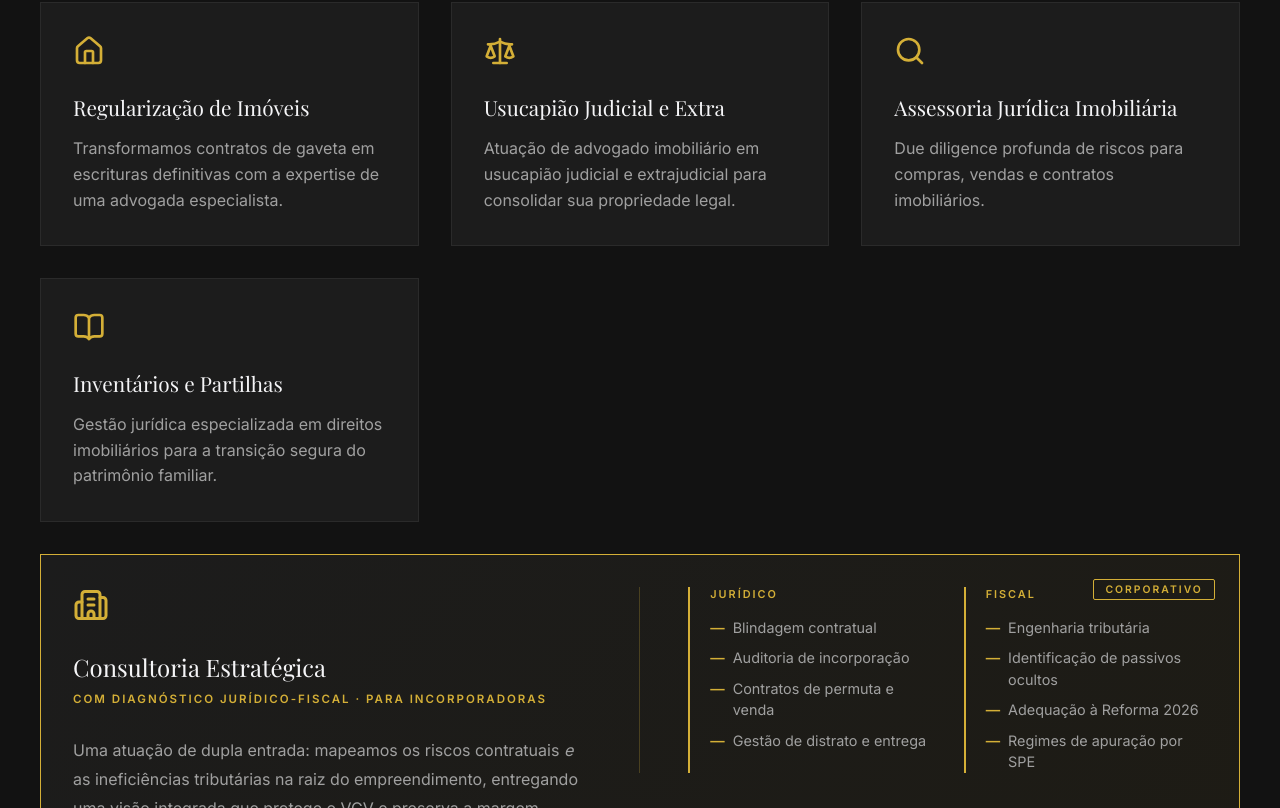
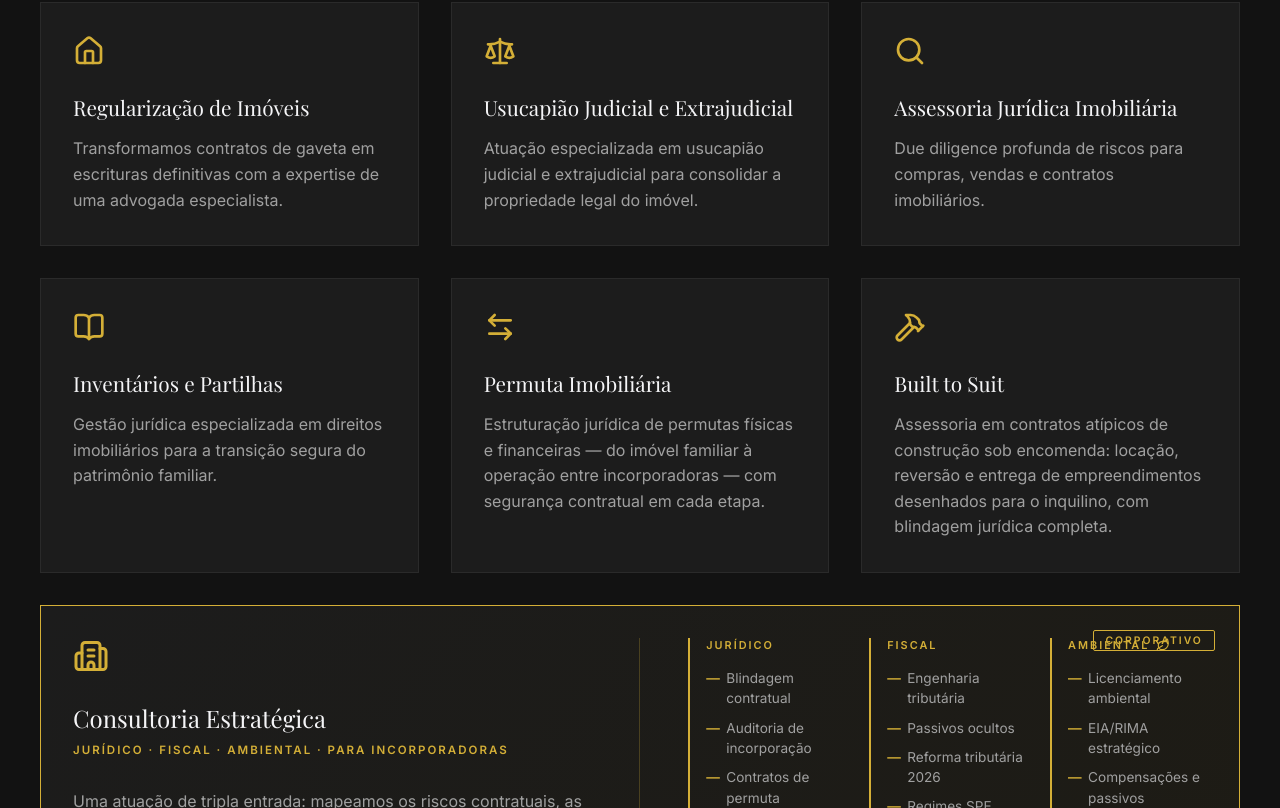
Before and after one commit to aleandrade926/andrade-florio-web, a React (Vite) app: page / in a window 1280 px wide. Shown: the part 2252-3060 px from the top of the page. Built offline with nearby package versions, Linux system fonts and the light colour scheme; a web font is replaced by a local one.

Commit message:
feat: 6 cards grid (Permuta + BTS) + banner 3 pilares (Juridico Fiscal Ambiental)

```diff
--- a/src/pages/Home.jsx
+++ b/src/pages/Home.jsx
@@ -1,5 +1,5 @@
 import React, { useState } from 'react';
-import { Shield, Home, Search, BookOpen, MessageCircle, CheckCircle2, GraduationCap, Scale, ChevronRight, Building2 } from 'lucide-react';
+import { Shield, Home, Search, BookOpen, MessageCircle, CheckCircle2, GraduationCap, Scale, ChevronRight, Building2, ArrowLeftRight, Hammer, Leaf } from 'lucide-react';
 import { Link } from 'react-router-dom';
 import { WhatsAppButton, StickyWhatsApp, Footer, Navbar, LinkedinIcon } from '../components/Shared';
 
@@ -145,13 +145,39 @@ export default function HomePage() {
             </p>
           </div>
 
-          {/* Grid 4 serviços principais */}
+          {/* Grid 6 serviços — 3 colunas no desktop, 1 no mobile */}
           <div style={{ display: 'grid', gridTemplateColumns: 'repeat(auto-fit, minmax(280px, 1fr))', gap: '2rem' }}>
             {[
-              { icon: <Home size={32} color="var(--accent-gold)" />, title: "Regularização de Imóveis", desc: "Transformamos contratos de gaveta em escrituras definitivas com a expertise de uma advogada especialista." },
-              { icon: <Scale size={32} color="var(--accent-gold)" />, title: "Usucapião Judicial e Extra", desc: "Atuação de advogado imobiliário em usucapião judicial e extrajudicial para consolidar sua propriedade legal." },
-              { icon: <Search size={32} color="var(--accent-gold)" />, title: "Assessoria Jurídica Imobiliária", desc: "Due diligence profunda de riscos para compras, vendas e contratos imobiliários." },
-              { icon: <BookOpen size={32} color="var(--accent-gold)" />, title: "Inventários e Partilhas", desc: "Gestão jurídica especializada em direitos imobiliários para a transição segura do patrimônio familiar." },
+              {
+                icon: <Home size={32} color="var(--accent-gold)" />,
+                title: "Regularização de Imóveis",
+                desc: "Transformamos contratos de gaveta em escrituras definitivas com a expertise de uma advogada especialista.",
+              },
+              {
+                icon: <Scale size={32} color="var(--accent-gold)" />,
+                title: "Usucapião Judicial e Extrajudicial",
+                desc: "Atuação especializada em usucapião judicial e extrajudicial para consolidar a propriedade legal do imóvel.",
+              },
+              {
+                icon: <Search size={32} color="var(--accent-gold)" />,
+                title: "Assessoria Jurídica Imobiliária",
+                desc: "Due diligence profunda de riscos para compras, vendas e contratos imobiliários.",
+              },
+              {
+                icon: <BookOpen size={32} color="var(--accent-gold)" />,
+                title: "Inventários e Partilhas",
+                desc: "Gestão jurídica especializada em direitos imobiliários para a transição segura do patrimônio familiar.",
+              },
+              {
+                icon: <ArrowLeftRight size={32} color="var(--accent-gold)" />,
+                title: "Permuta Imobiliária",
+                desc: "Estruturação jurídica de permutas físicas e financeiras — do imóvel familiar à operação entre incorporadoras — com segurança contratual em cada etapa.",
+              },
+              {
+                icon: <Hammer size={32} color="var(--accent-gold)" />,
+                title: "Built to Suit",
+                desc: "Assessoria em contratos atípicos de construção sob encomenda: locação, reversão e entrega de empreendimentos desenhados para o inquilino, com blindagem jurídica completa.",
+              },
             ].map((srv, idx) => (
               <div key={idx} className="card-surface">
                 <div style={{ marginBottom: '1.5rem' }}>{srv.icon}</div>
@@ -185,10 +211,10 @@ export default function HomePage() {
                   fontSize: '0.72rem', fontWeight: 700, letterSpacing: '2px',
                   textTransform: 'uppercase', color: 'var(--accent-gold)', marginBottom: '1.75rem',
                 }}>
-                  com Diagnóstico Jurídico-Fiscal · Para Incorporadoras
+                  Jurídico · Fiscal · Ambiental · Para Incorporadoras
                 </p>
                 <p style={{ color: 'var(--text-muted)', fontSize: '1rem', lineHeight: '1.8', marginBottom: '2rem' }}>
-                  Uma atuação de dupla entrada: mapeamos os riscos contratuais <em>e</em> as ineficiências tributárias na raiz do empreendimento, entregando uma visão integrada que protege o VGV e preserva a margem líquida.
+                  Uma atuação de tripla entrada: mapeamos os riscos contratuais, as ineficiências tributárias <em>e</em> os passivos ambientais na raiz do empreendimento — entregando uma visão integrada que protege o VGV, preserva a margem líquida e assegura o licenciamento.
                 </p>
               </div>
               <a
@@ -206,27 +232,33 @@ export default function HomePage() {
               </a>
             </div>
 
-            {/* LADO DIREITO — pilares Jurídico + Fiscal */}
+            {/* LADO DIREITO — 3 pilares: Jurídico + Fiscal + Ambiental */}
             <div className="card-b2b-right">
-              <div style={{ display: 'grid', gridTemplateColumns: '1fr 1fr', gap: '2rem' }}>
+              <div style={{ display: 'grid', gridTemplateColumns: '1fr 1fr 1fr', gap: '1.5rem' }}>
                 {[
                   {
                     label: 'Jurídico',
-                    items: ['Blindagem contratual', 'Auditoria de incorporação', 'Contratos de permuta e venda', 'Gestão de distrato e entrega'],
+                    items: ['Blindagem contratual', 'Auditoria de incorporação', 'Contratos de permuta', 'Distrato e entrega'],
                   },
                   {
                     label: 'Fiscal',
-                    items: ['Engenharia tributária', 'Identificação de passivos ocultos', 'Adequação à Reforma 2026', 'Regimes de apuração por SPE'],
+                    items: ['Engenharia tributária', 'Passivos ocultos', 'Reforma tributária 2026', 'Regimes SPE'],
                   },
-                ].map(({ label, items }) => (
-                  <div key={label} style={{ borderLeft: '2px solid var(--accent-gold)', paddingLeft: '1.25rem' }}>
+                  {
+                    label: 'Ambiental',
+                    icon: <Leaf size={14} color="var(--accent-gold)" style={{ display: 'inline', marginLeft: '0.4rem', verticalAlign: 'middle' }} />,
+                    items: ['Licenciamento ambiental', 'EIA/RIMA estratégico', 'Compensações e passivos', 'Adequação regulatória'],
+                  },
+                ].map(({ label, icon, items }) => (
+                  <div key={label} style={{ borderLeft: '2px solid var(--accent-gold)', paddingLeft: '1rem' }}>
                     <div style={{
                       fontSize: '0.68rem', fontWeight: 700, letterSpacing: '2px',
                       textTransform: 'uppercase', color: 'var(--accent-gold)', marginBottom: '1rem',
-                    }}>{label}</div>
+                      display: 'flex', alignItems: 'center',
+                    }}>{label}{icon}</div>
                     <ul style={{ listStyle: 'none', padding: 0, margin: 0, display: 'flex', flexDirection: 'column', gap: '0.55rem' }}>
                       {items.map(i => (
-                        <li key={i} style={{ fontSize: '0.9rem', color: 'var(--text-muted)', display: 'flex', gap: '0.5rem', lineHeight: '1.5' }}>
+                        <li key={i} style={{ fontSize: '0.85rem', color: 'var(--text-muted)', display: 'flex', gap: '0.4rem', lineHeight: '1.5' }}>
                           <span style={{ color: 'var(--accent-gold)', flexShrink: 0, fontWeight: 700 }}>—</span>{i}
                         </li>
                       ))}
```
